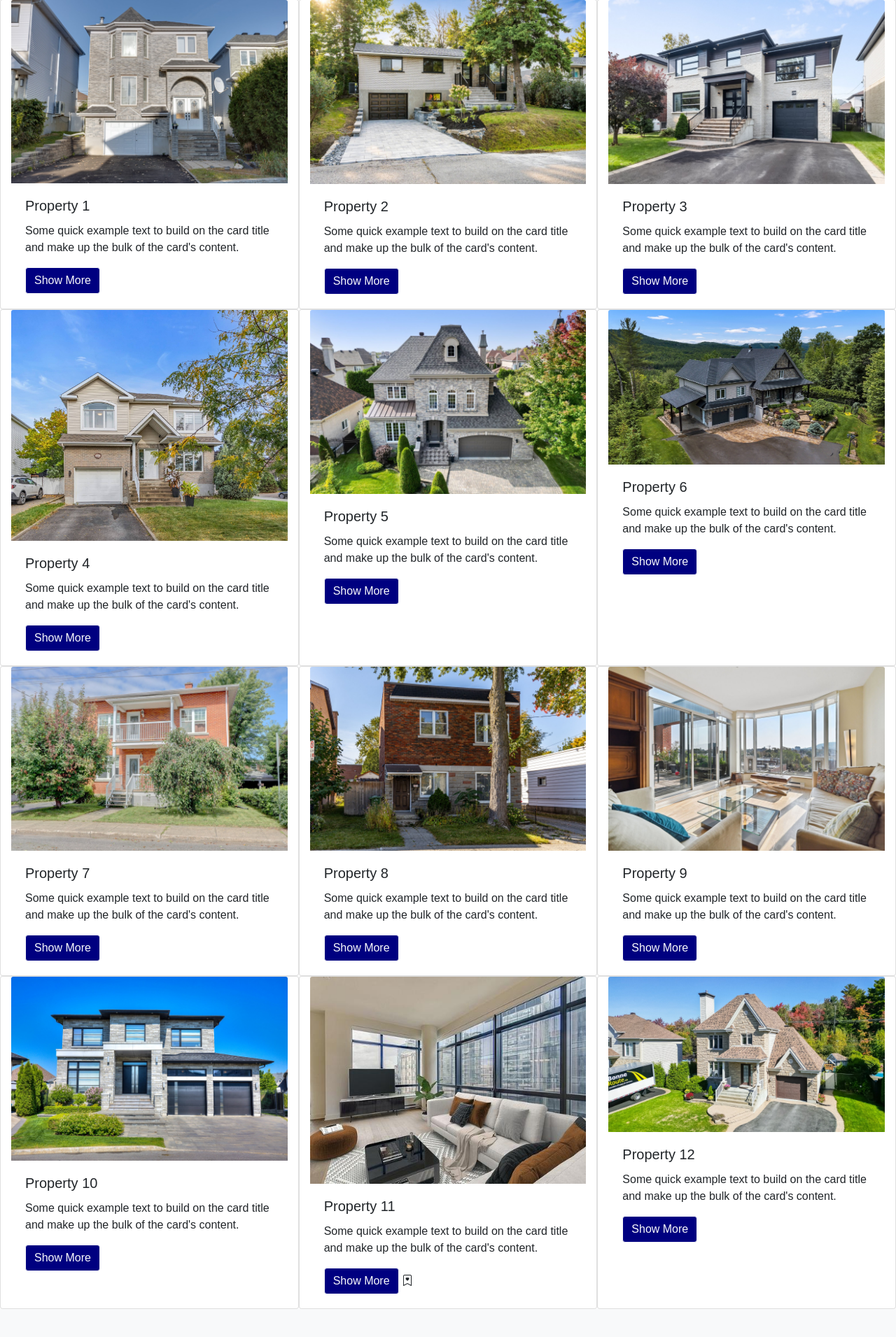
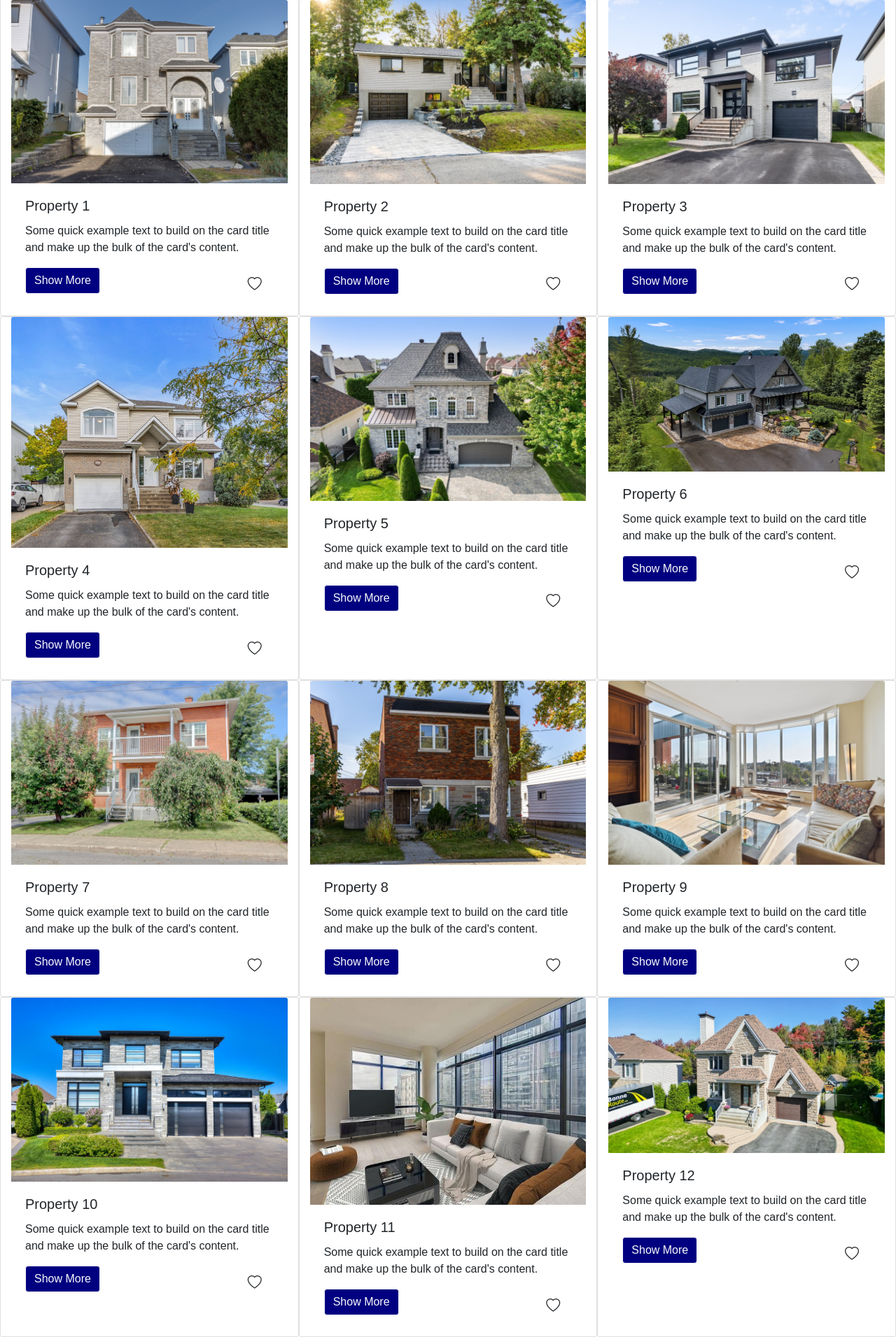
Before and after one commit to TheMagicRealtors/TheMagicRealtors-soen341projectF2023, a PHP site: the page made by Sprint2/property page/properties.html in a window 1280 px wide. Shown: the part 160-2071 px from the top of the page at 70% size. Before the commit the page ends 2031 px from the top, so only its background shows below. Run offline with PHP 8.4, Linux system fonts and the light colour scheme.

Commit message:
added favorites button

```diff
--- a/Sprint2/property page/mortgageCalculator.php
+++ b/Sprint2/property page/mortgageCalculator.php
@@ -88,7 +88,8 @@ require 'header.php';
             <input type="password" placeholder="Enter Password" name="password" required><br>
 
             <button type="submit" class="loginButton">Login</button>
-            <p class="error-message"><?php echo $errorMessage; ?></p>
+            <p class="error-message"><?php echo isset($errorMessage) ? $errorMessage : ''; ?></p>
+
         </form>
     </div>
 
--- a/Sprint2/property page/properties.html
+++ b/Sprint2/property page/properties.html
@@ -13,6 +13,11 @@
             <link rel="stylesheet" href="css/style.css">
 
             <title>The Magic Realtors</title>
+<style>
+    .saved {
+        color:red;
+    }
+</style>
         </head>
 
         <body>
@@ -64,7 +69,12 @@
                             <div class="card-body">
                                 <h5 class="card-title">Property 1</h5>
                                 <p class="card-text">Some quick example text to build on the card title and make up the bulk of the card's content.</p>
+
                                 <a href="property.php" class="btn btn-outline-light" style="background-color: #000080;">Show More</a>
+                                <button class="btn float-end btn-lg" id="heartButton" onclick="toggleHeart()">
+                                    <i class="bi bi-heart" id="heartIcon"></i>
+
+                                </button>
 
                             </div>
                         </div>
@@ -75,6 +85,10 @@
                                 <h5 class="card-title">Property 2</h5>
                                 <p class="card-text">Some quick example text to build on the card title and make up the bulk of the card's content.</p>
                                 <a href="" class="btn btn-outline-light" style="background-color: #000080;">Show More</a>
+                                <button class="btn float-end btn-lg" id="heartButton" onclick="toggleHeart()">
+                                    <i class="bi bi-heart" id="heartIcon"></i>
+
+                                </button>
                             </div>
                         </div>
                         <!--Row 1 Column 3-->
@@ -84,6 +98,10 @@
                                 <h5 class="card-title">Property 3</h5>
                                 <p class="card-text">Some quick example text to build on the card title and make up the bulk of the card's content.</p>
                                 <a href="#" class="btn btn-outline-light" style="background-color: #000080;">Show More</a>
+                                <button class="btn float-end btn-lg" id="heartButton" onclick="toggleHeart()">
+                                    <i class="bi bi-heart " id="heartIcon"></i>
+
+                                </button>
                             </div>
                         </div>
                         <!--Row 1 Column 4-->
@@ -93,6 +111,10 @@
                                 <h5 class="card-title">Property 4</h5>
                                 <p class="card-text">Some quick example text to build on the card title and make up the bulk of the card's content.</p>
                                 <a href="#" class="btn btn-outline-light" style="background-color: #000080;">Show More</a>
+                                <button class="btn float-end btn-lg" id="heartButton" onclick="toggleHeart()">
+                                    <i class="bi bi-heart " id="heartIcon"></i>
+
+                                </button>
                             </div>
                         </div>
                         <!--Row 1 Column 5-->
@@ -102,6 +124,10 @@
                                 <h5 class="card-title">Property 5</h5>
                                 <p class="card-text">Some quick example text to build on the card title and make up the bulk of the card's content.</p>
                                 <a href="#" class="btn btn-outline-light" style="background-color: #000080;">Show More</a>
+                                <button class="btn float-end btn-lg" id="heartButton" onclick="toggleHeart()">
+                                    <i class="bi bi-heart " id="heartIcon"></i>
+
+                                </button>
                             </div>
                         </div>
                         <!--Row 1 Column 6-->
@@ -111,6 +137,10 @@
                                 <h5 class="card-title">Property 6</h5>
                                 <p class="card-text">Some quick example text to build on the card title and make up the bulk of the card's content.</p>
                                 <a href="#" class="btn btn-outline-light" style="background-color: #000080;">Show More</a>
+                                <button class="btn float-end btn-lg" id="heartButton" onclick="toggleHeart()">
+                                    <i class="bi bi-heart " id="heartIcon"></i>
+
+                                </button>
                             </div>
                         </div>
                     </div>
@@ -123,6 +153,10 @@
                                 <h5 class="card-title">Property 7</h5>
                                 <p class="card-text">Some quick example text to build on the card title and make up the bulk of the card's content.</p>
                                 <a href="#" class="btn btn-outline-light" style="background-color: #000080;">Show More</a>
+                                <button class="btn float-end btn-lg" id="heartButton" onclick="toggleHeart()">
+                                    <i class="bi bi-heart " id="heartIcon"></i>
+
+                                </button>
                             </div>
                         </div>
                         <!--Row 2 Column 2-->
@@ -132,6 +166,10 @@
                                 <h5 class="card-title">Property 8</h5>
                                 <p class="card-text">Some quick example text to build on the card title and make up the bulk of the card's content.</p>
                                 <a href="#" class="btn btn-outline-light" style="background-color: #000080;">Show More</a>
+                                <button class="btn float-end btn-lg" id="heartButton" onclick="toggleHeart()">
+                                    <i class="bi bi-heart " id="heartIcon"></i>
+
+                                </button>
                             </div>
                         </div>
                         <!--Row 2 Column 3-->
@@ -141,6 +179,10 @@
                                 <h5 class="card-title">Property 9</h5>
                                 <p class="card-text">Some quick example text to build on the card title and make up the bulk of the card's content.</p>
                                 <a href="#" class="btn btn-outline-light" style="background-color: #000080;">Show More</a>
+                                <button class="btn float-end btn-lg" id="heartButton" onclick="toggleHeart()">
+                                    <i class="bi bi-heart " id="heartIcon"></i>
+
+                                </button>
                             </div>
                         </div>
                         <!--Row 2 Column 4-->
@@ -150,6 +192,10 @@
                                 <h5 class="card-title">Property 10</h5>
                                 <p class="card-text">Some quick example text to build on the card title and make up the bulk of the card's content.</p>
                                 <a href="#" class="btn btn-outline-light" style="background-color: #000080;">Show More</a>
+                                <button class="btn float-end btn-lg" id="heartButton" onclick="toggleHeart()">
+                                    <i class="bi bi-heart " id="heartIcon"></i>
+
+                                </button>
                             </div>
                         </div>
                         <!--Row 2 Column 5-->
@@ -159,7 +205,10 @@
                                 <h5 class="card-title">Property 11</h5>
                                 <p class="card-text">Some quick example text to build on the card title and make up the bulk of the card's content.</p>
                                 <a href="#" class="btn btn-outline-light" style="background-color: #000080;">Show More</a>
-                                <i class="bi bi-bookmark-heart"></i>
+                                <button class="btn float-end btn-lg" id="heartButton" onclick="toggleHeart()">
+                                    <i class="bi bi-heart " id="heartIcon"></i>
+
+                                </button>
                             </div>
                         </div>
                         <!--Row 2 Column 6-->
@@ -169,12 +218,25 @@
                                 <h5 class="card-title">Property 12</h5>
                                 <p class="card-text">Some quick example text to build on the card title and make up the bulk of the card's content.</p>
                                 <a href="#" class="btn btn-outline-light" style="background-color: #000080;">Show More</a>
+                                <button class="btn float-end btn-lg" id="heartButton" onclick="toggleHeart()">
+                                    <i class="bi bi-heart" id="heartIcon"></i>
+
+                                </button>
                             </div>
                         </div>
                     </div>
                 </div>
 
+               <script>
+                    function toggleHeart() {
+                        var heartIcon = document.getElementById("heartIcon");
+
+                        // Toggle the 'saved' class to change the color
+                        heartIcon.classList.toggle("saved");
+                    }
+                </script>
             <script src="js/main.js"></script>
+
             <script src="https://cdn.jsdelivr.net/npm/bootstrap@5.3.0-alpha3/dist/js/bootstrap.bundle.min.js" integrity="sha384-ENjdO4Dr2bkBIFxQpeoTz1HIcje39Wm4jDKdf19U8gI4ddQ3GYNS7NTKfAdVQSZe" crossorigin="anonymous"></script>
         </body>
     </html>
```
Also changed, not shown: Sprint2/property page/favorites.php (+17 -0 lines).
